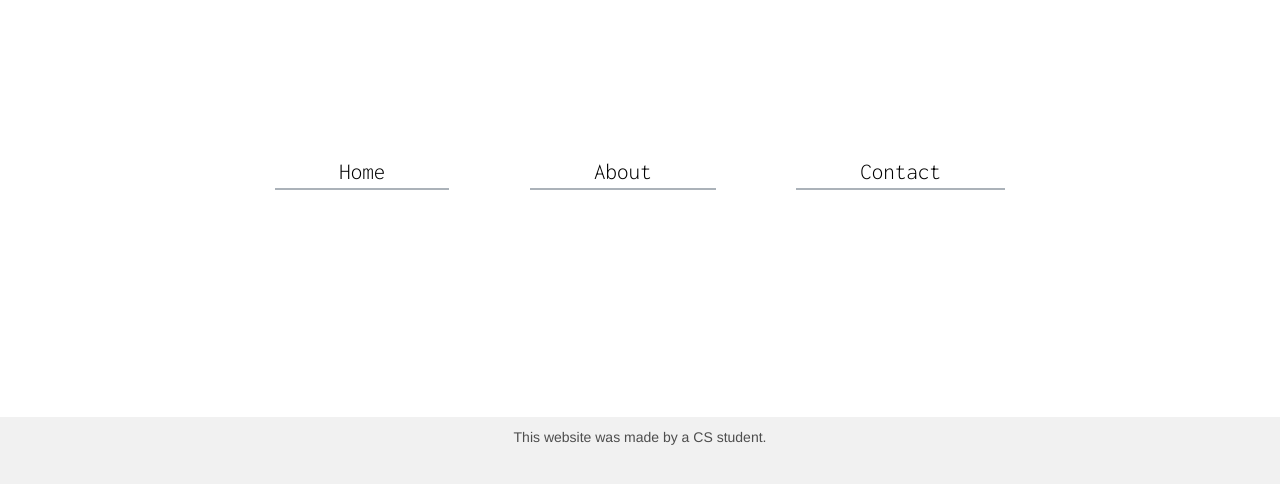
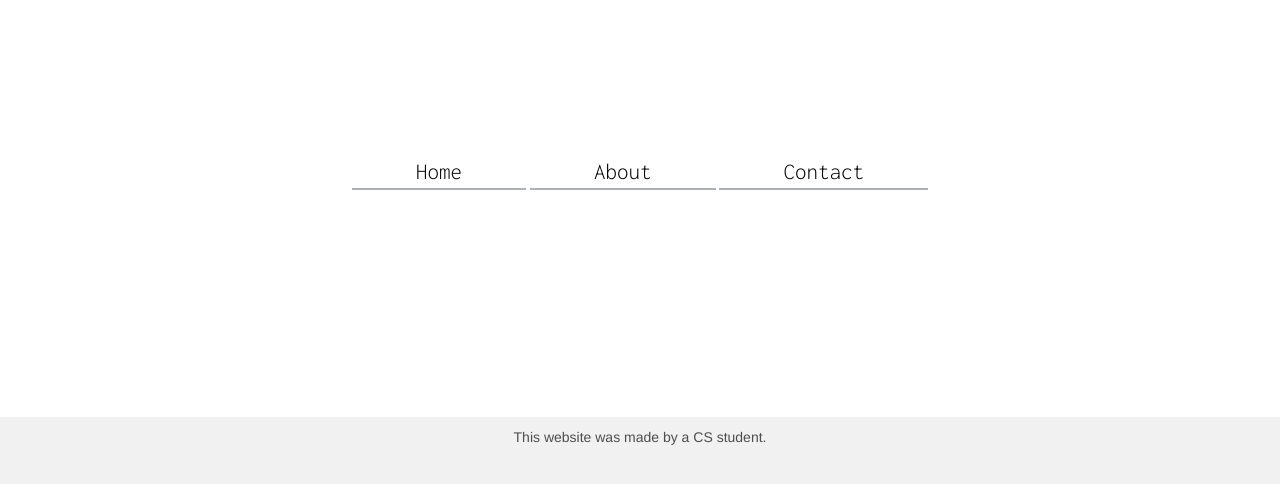
Before and after one commit to Garciall-code/my-first-blog, a Django app: page / in a window 1280 px wide. Shown: the part 234-718 px from the top of the page. Run offline with Django 3.2, Linux system fonts and the light colour scheme; data that the repository does not hold is empty; some libraries are stand-ins or nearby versions.

Commit message:
Still fixing

```diff
--- a/blog/static/css/blog.css
+++ b/blog/static/css/blog.css
@@ -128,7 +128,6 @@ p {
     color: black;
     font-family: 'Inconsolata', monospace;
     padding: 0px 5% 0 5%;
-    margin: 0 3% 0 3%;
     text-decoration: none;
     font-size: 23px;
     border-bottom: 2px solid #ABB2B9;
```
